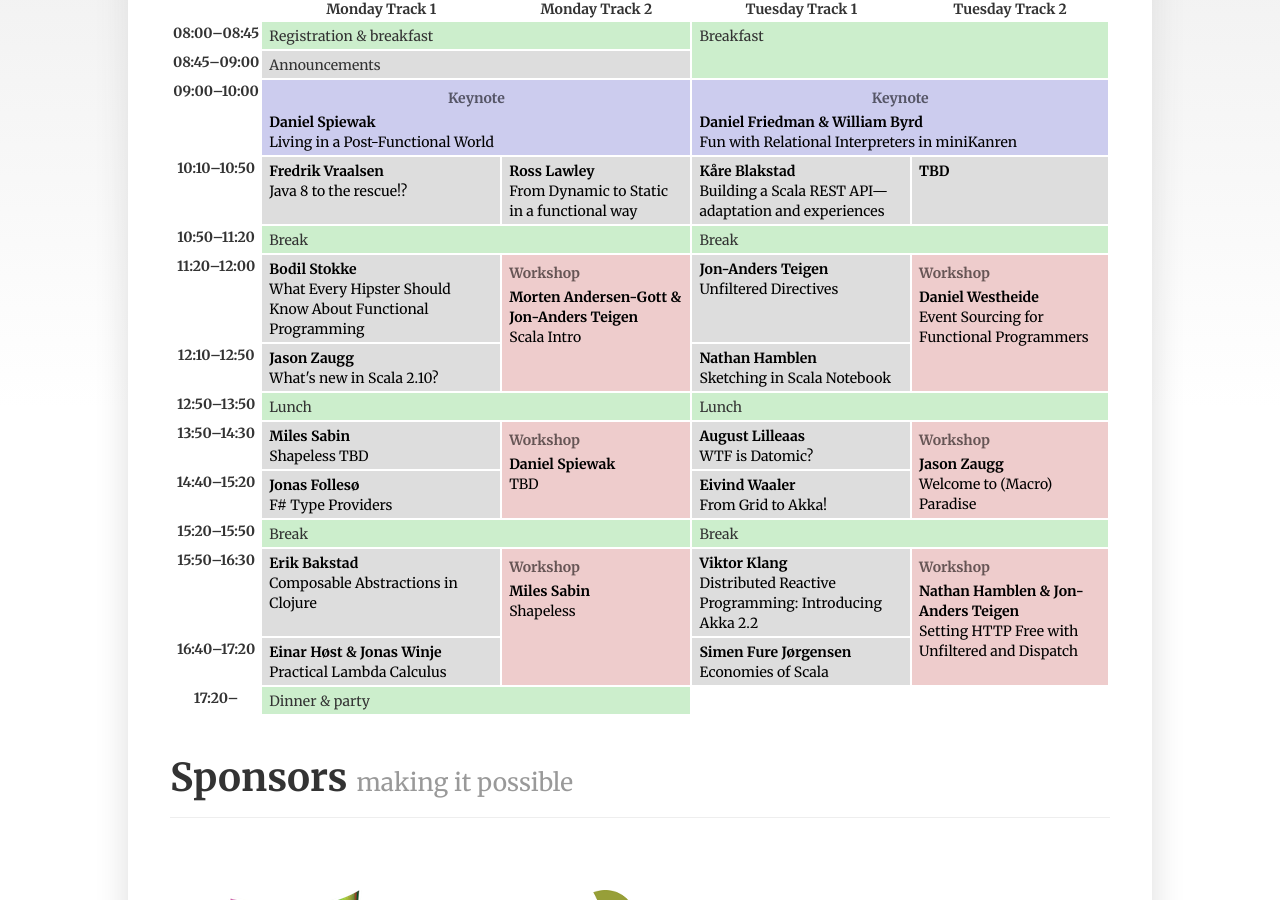
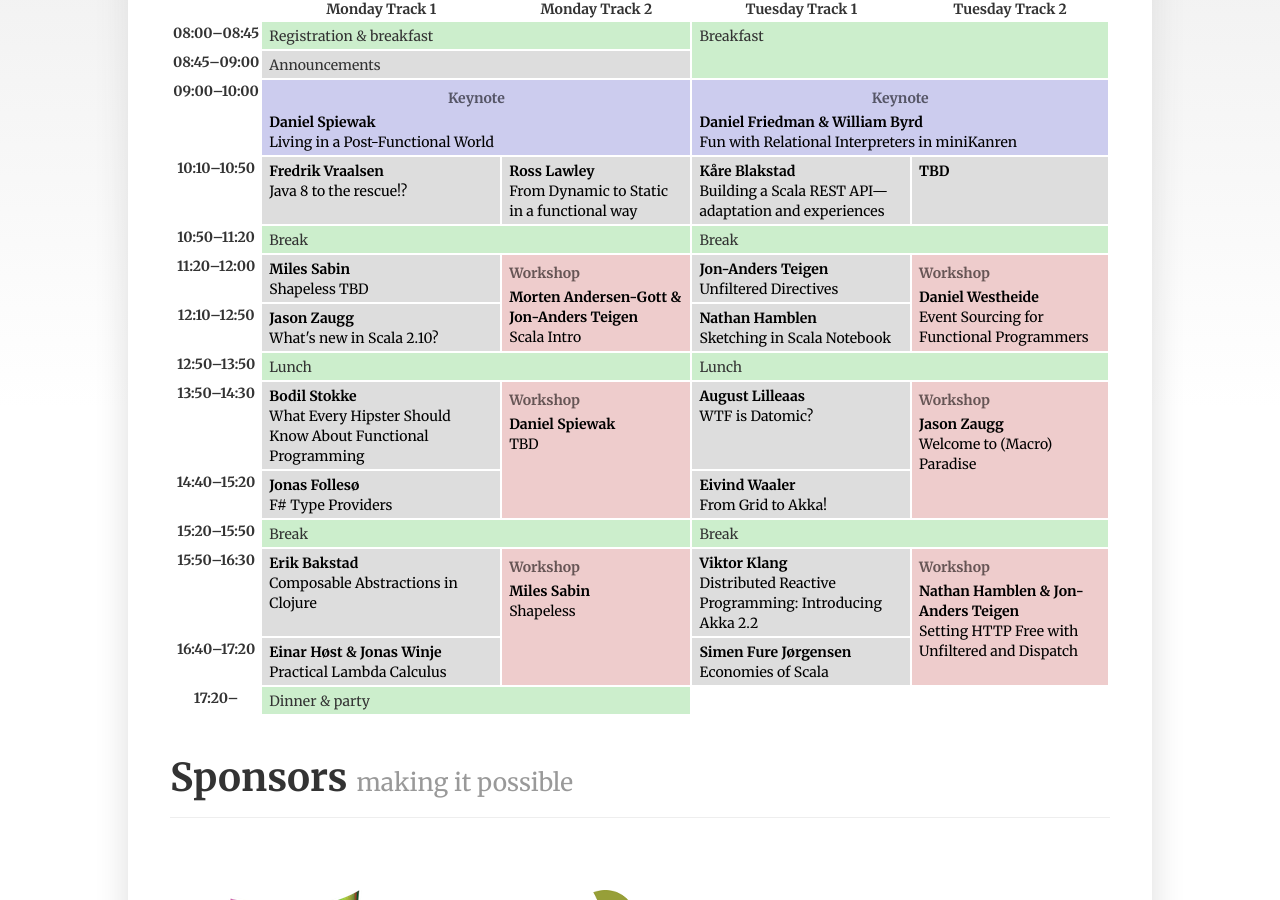
Before and after one commit to flatmaposlo/2013.github.com, a Jekyll site: the page built from index.html, in a window 1280 px wide and 900 px high, scrolled down 704 px. Built offline with Jekyll 4.4.1, drawn with Linux system fonts in a browser that asks for light colours; some web fonts are replaced.

Commit message:
Schedule change.

```diff
--- a/_includes/schedule.html
+++ b/_includes/schedule.html
@@ -69,9 +69,9 @@
         <tr>
           <th>11:20–12:00</th>
           <td>
-            <a href="/bodil.html">
-              <div class="speaker">Bodil Stokke</div>
-              <div class="talk">What Every Hipster Should Know About Functional Programming</div>
+            <a href="/sabin.html">
+              <div class="speaker">Miles Sabin</div>
+              <div class="talk">Shapeless TBD</div>
             </a>
           </td>
           <td rowspan="2" class="workshop">
@@ -116,9 +116,9 @@
         <tr>
           <th>13:50–14:30</th>
           <td>
-            <a href="/sabin.html">
-              <div class="speaker">Miles Sabin</div>
-              <div class="talk">Shapeless TBD</div>
+            <a href="/bodil.html">
+              <div class="speaker">Bodil Stokke</div>
+              <div class="talk">What Every Hipster Should Know About Functional Programming</div>
             </a>
           </td>
           <td rowspan="2" class="workshop">
```
